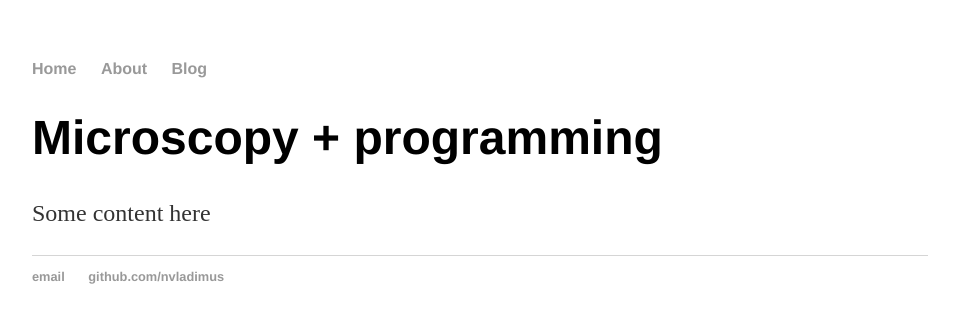
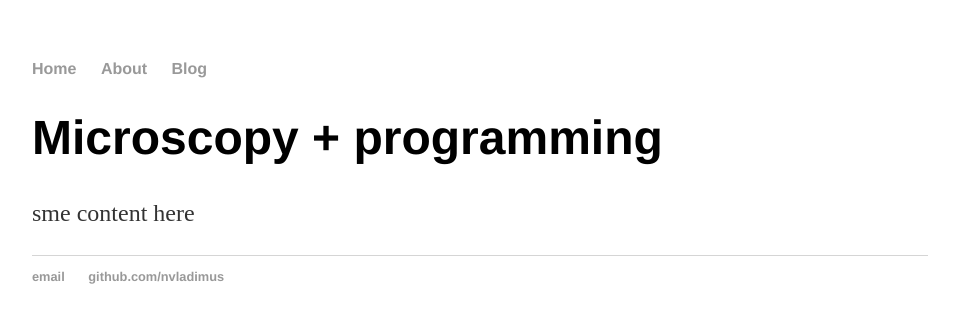
Before and after one commit to nvladimus/nvladimus.github.io, a Jekyll site: the page built from index.html, in a window 1280 px wide. Shown: the top 323 px of the page, without its empty margins (160-1119 px from the left). Built offline with Jekyll 4.4.1, drawn with Linux system fonts in a browser that asks for light colours.

Commit message:
Update index.html

```diff
--- a/index.html
+++ b/index.html
@@ -1,29 +1,8 @@
-<!DOCTYPE html>
-<html>
-	<head>
-		<title>Microscopy and programming</title>
-		<!-- link to main stylesheet -->
-		<link rel="stylesheet" type="text/css" href="/css/main.css">
-	</head>
-	<body>
-		<nav>
-    		<ul>
-        		<li><a href="/">Home</a></li>
-	        	<li><a href="/about">About</a></li>
-        		<li><a href="/blog">Blog</a></li>
-    		</ul>
-		</nav>
-		<div class="container">
-    		<div class="blurb">
-        		<h1>Microscopy + programming</h1>
-				<p> Some content here </p>
-    		</div><!-- /.blurb -->
-		</div><!-- /.container -->
-		<footer>
-    		<ul>
-        		<li><a href="mailto:nvladimus@gmail.com">email</a></li>
-        		<li><a href="https://github.com/nvladimus">github.com/nvladimus</a></li>
-			</ul>
-		</footer>
-	</body>
-</html>
+---
+layout: default
+title: Microscopy and programming
+---
+<div class="blurb">
+	<h1>Microscopy + programming</h1>
+	<p> sme content here</p>
+</div><!-- /.blurb -->
```
